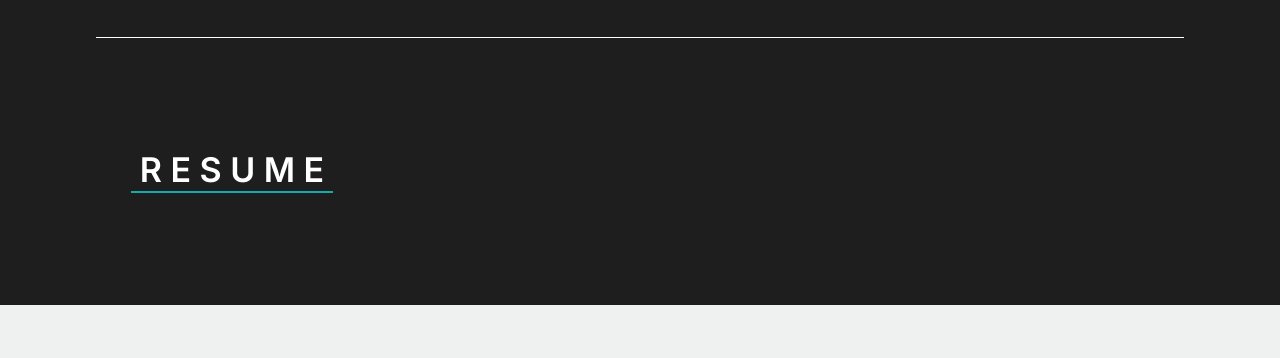
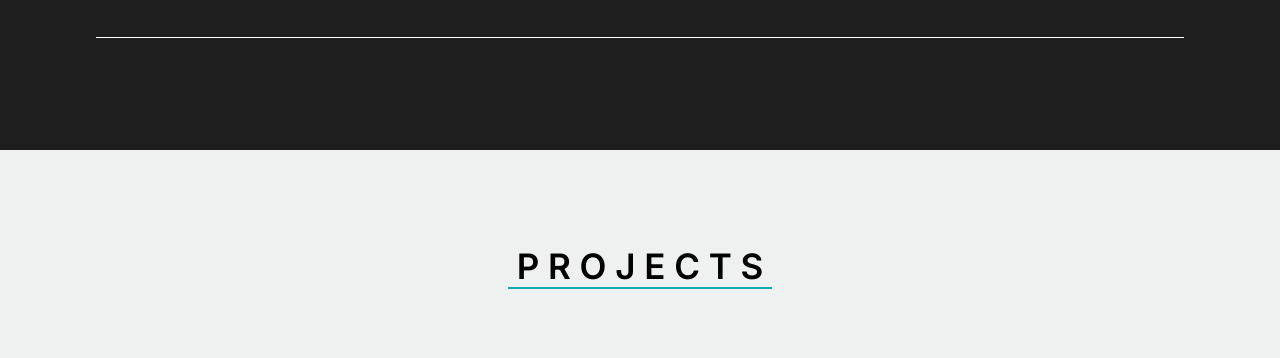
Before and after one commit to Makboz/personal_website, a plain HTML site: page index.html in a window 1280 px wide. Shown: the part 1437-1795 px from the top of the page. Drawn offline with Linux system fonts and the light colour scheme.

Commit message:
Removed extra resume space above Projects

```diff
--- a/index.html
+++ b/index.html
@@ -266,30 +266,6 @@
 
             </div>
         </div>
-
-
-
-        <div class="row row_resume">
-
-            <div class="column large-3 medium-3 mob-12" style="text-align: center;">
-                <h3 class="section-header-allcaps resume_heading" style="color: white; font-size: 3.4rem;">RESUME</h3>
-
-                <!--
-                        <p>
-                            Mahad Khan <br>
-                            113 Amphitheatre Parkway <br>
-                            Mountain View, CA 94043 US <br>
-                            <a href="tel:+16478464508">647 846 4508</a> <br>
-                            <a href="mailto:#0">mahadali200@gmail.com</a>
-                        </p>
-                        -->
-            </div>
-
-            <div class="column large-1 medium-1"></div>
-
-        </div>
-        <br><br>
-        </div> <!-- end row -->
 
     </section> <!-- end s-about -->
 
```
